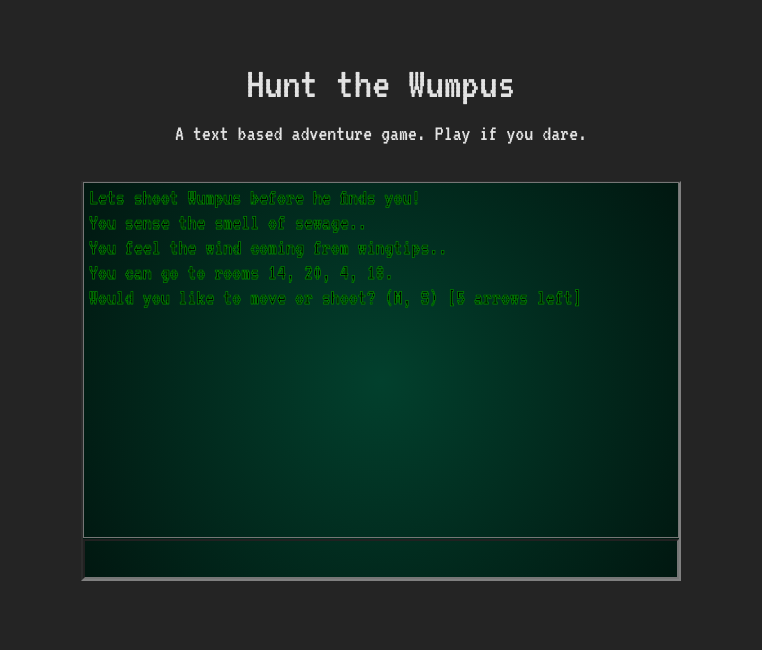
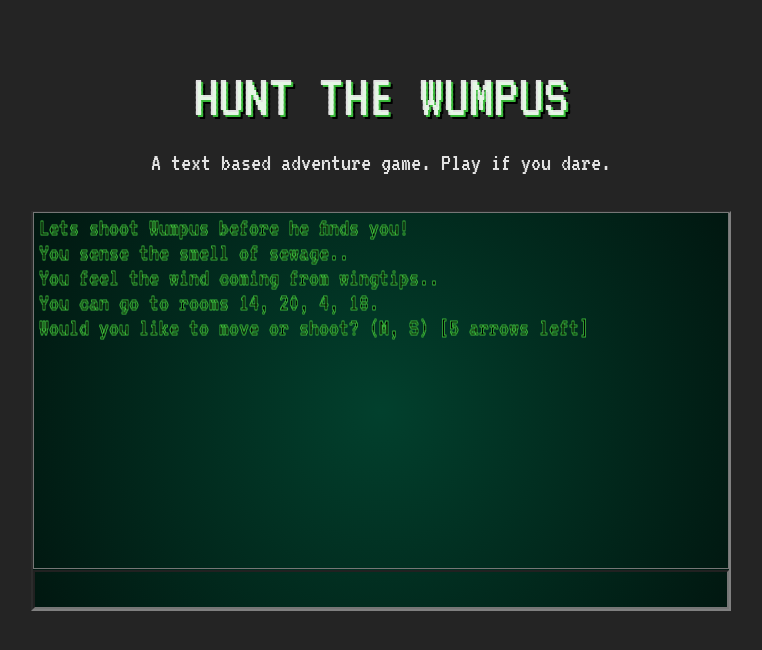
Before and after one commit to Medieinstitutet/fed22d-js-grundkurs-2-wumpus-hannaforssell, a website built with Vite: page index.html in a window 1280 px wide. Shown: the whole page, without its empty margins (259-1021 px from the left). Built offline with nearby package versions, Linux system fonts and the light colour scheme.

Commit message:
💄 fix: styles the page

```diff
--- a/index.html
+++ b/index.html
@@ -7,6 +7,8 @@
     <title>Wumpus</title>
 
     <meta property="og:title" content="Wumpus">
+    <meta name="description" content="Wumpus: a text based adventure game">
+    <meta name="keywords" content="HTML, CSS, JavaScript, Game">
     <meta property="og:type" content="website">
     <meta property="og:url" content="https://medieinstitutet.github.io/fed22d-js-grundkurs-2-wumpus-hannaforssell/">
     <meta property="og:image" content="https://github.com/Medieinstitutet/fed22d-js-grundkurs-2-wumpus-hannaforssell/blob/main/public/opengraph_image_wumpus.gif?raw=true">
@@ -19,7 +21,7 @@
 
     <header class="intro">
       <h1>Hunt the Wumpus</h1>
-      <p>A text based adventure game. Play if you dare.</p>
+      <span>A text based adventure game. Play if you dare.</span>
     </header>
 
     <main>
--- a/src/style/style.scss
+++ b/src/style/style.scss
@@ -1,10 +1,10 @@
-@use "utils/a11y";
-@use "vendor/reset";
+@use 'utils/a11y';
+@use 'vendor/reset';
 
 :root {
   // font-family: Inter, Avenir, Helvetica, Arial, sans-serif;
   font-family: 'VT323', monospace;
-  font-size: 1.4rem;
+  font-size: a11y.rem(25px);
   line-height: 24px;
   font-weight: 400;
   color-scheme: light dark;
@@ -19,13 +19,25 @@
 }
 
 // *********************************************************
-// ----------------------- Debugging -----------------------
+// ----------------------- Intro -----------------------
 // *********************************************************
 
 .intro {
+  display: flex;
+  flex-direction: column;
   text-align: center;
   margin-top: 50px;
+
+  h1 {
+    font-size: a11y.rem(40px);
+    text-transform: uppercase;
+    text-shadow: 2px 2px 0 #3ab83a, 4px 4px 0 #000;
+  }
 }
+
+// *********************************************************
+// ----------------------- Debugging -----------------------
+// *********************************************************
 
 .board-container {
   display: flex;
@@ -48,7 +60,7 @@
 
   .terminal {
     position: relative;
-    width: 600px;
+    width: 700px;
     height: 400px;
     margin: 10px;
     background: #02402D;
@@ -56,7 +68,7 @@
     -moz-webkit-background-clip: text;
     border: 2px inset grey;
     color: #ADD325;
-    -webkit-text-stroke: 0.8px #008000;
+    -webkit-text-stroke: 0.8px #3ab83a;
 
     .output {
       position: absolute;
```
Also changed, not shown: stylelint.config.cjs (deleted, +0 -9 lines), .eslintrc.cjs, .stylelintrc.json.
